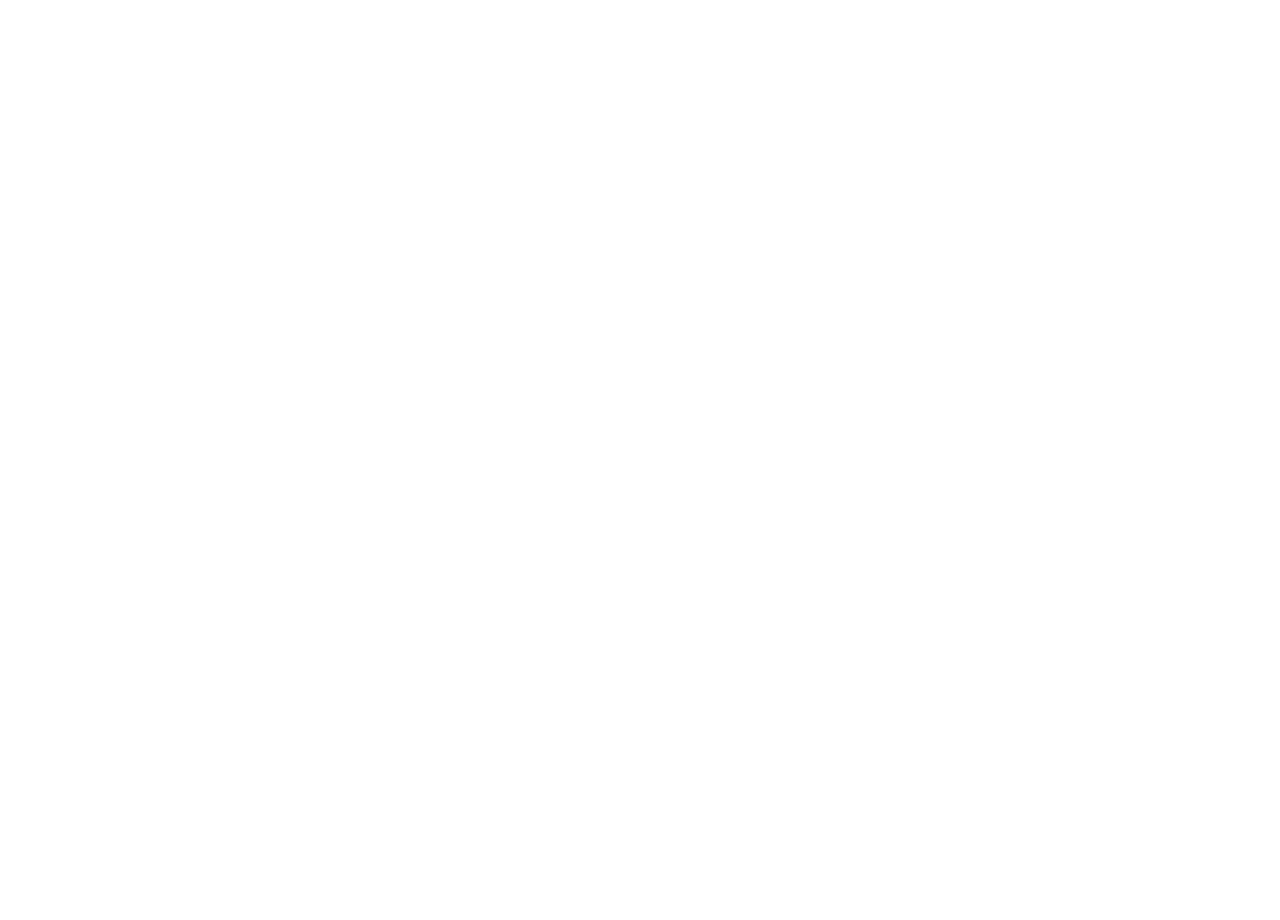
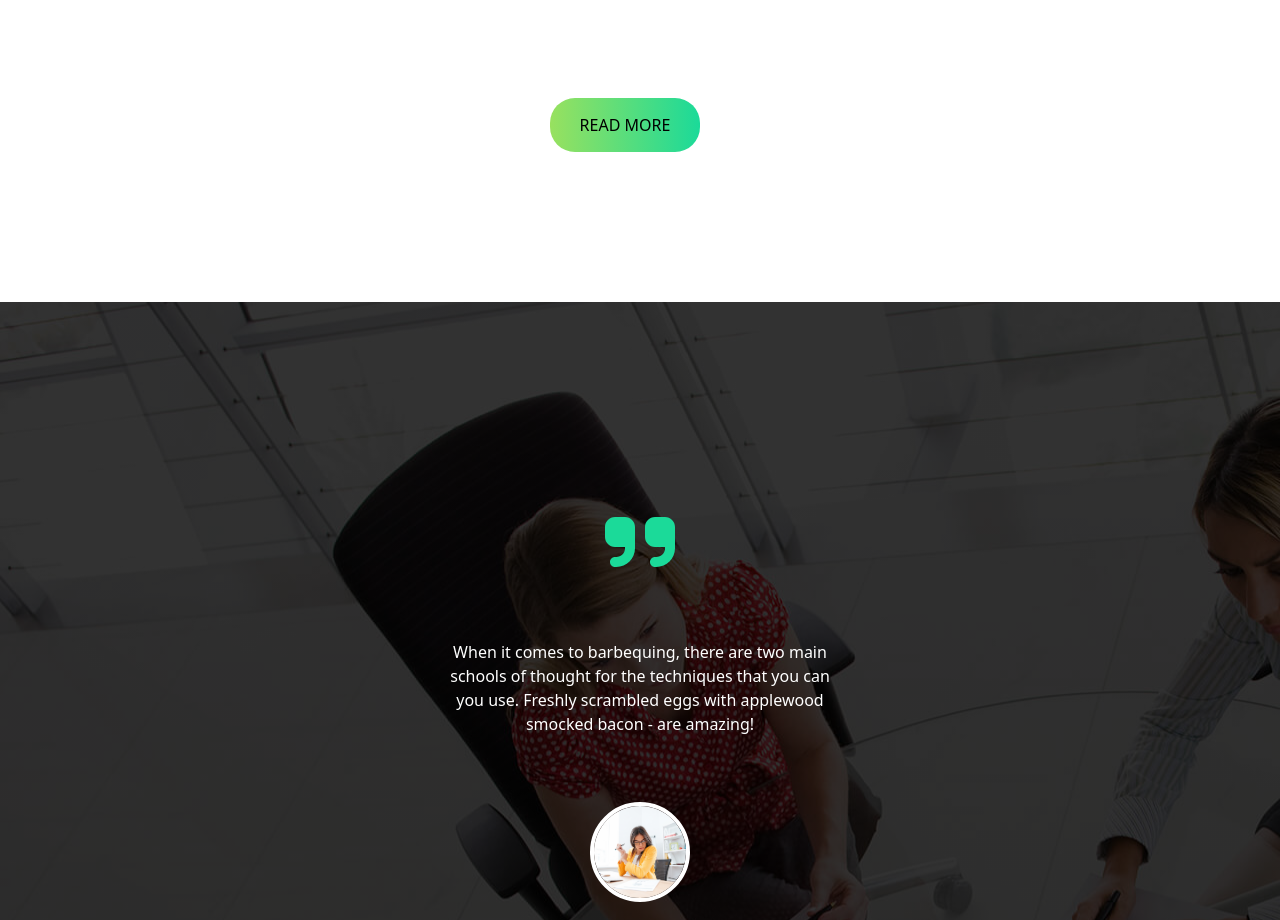
Before and after one commit to mattia0419/proj-html-vuejs, a Vue app: page / in a window 1280 px wide. Shown: the part 3972-4892 px from the top of the page. Before the commit the page ends 4120 px from the top, so only its background shows below. Built offline with nearby package versions, Linux system fonts and the light colour scheme.

Commit message:
add fifth section

```diff
--- a/src/components/AppMain.vue
+++ b/src/components/AppMain.vue
@@ -159,14 +159,25 @@
                     </p>
                 </div>
             </div>
-            <div class="container-fluid">
+            <div class="container-fluid text-center">
                 <div class="row row-cols-md-2 row-cols-lg-4 g-1">
                     <div class="col" v-for="gridImage in gridImages">
                         <img :src="buildingImagePath(gridImage)" alt="">
                     </div>
 
                 </div>
+                <button>READ MORE</button>
             </div>
+
+        </div>
+        <div class="fifth-section">
+            <h1 class="other-green"><font-awesome-icon :icon="['fas', 'quote-right']" size="2xl" /></h1>
+            <p class="par">When it comes to barbequing, there are two main schools of thought for the techniques that you
+                can you use.
+                Freshly scrambled eggs with applewood smocked bacon - are amazing!</p>
+            <img src="../assets/images/businesswoman-analysing-document-P8WSNMC-1024x820.jpg" alt="">
+            <h3 class="other-green">LISSA DURBIN</h3>
+            <span>Client</span>
 
         </div>
 
@@ -329,6 +340,13 @@
             box-shadow: 0px 0px 35px -20px;
         }
 
+        .card:hover {
+            transition: 0.5s;
+            background-image: linear-gradient(to right, #98E15F, #1BDA99);
+            color: white;
+
+        }
+
         h5 {
             padding-bottom: 15px;
         }
@@ -479,5 +497,53 @@
         background-color: linear-gradient(to left, #98E15F, #1BDA99);
         transition: 0.5s;
     }
+
+    button {
+        padding: 15px 30px;
+        border-radius: 25px;
+        border: transparent;
+        margin-right: 30px;
+        background-image: linear-gradient(to right, #98E15F, #1BDA99);
+        margin-top: 100px;
+    }
+}
+
+// FIFTH SECTION
+.fifth-section {
+    width: 100%;
+
+
+    background-image: linear-gradient(rgba(0, 0, 0, 0.8), rgba(0, 0, 0, 0.8)), url(../assets/images/four-businesspeople-in-a-boardroom-with-paperwork-PC4V8H4.jpg);
+    background-repeat: no-repeat;
+    background-position-y: 0px;
+    background-position-x: 0px;
+    color: white;
+    display: flex;
+    flex-direction: column;
+    justify-content: center;
+    align-items: center;
+
+    h1 {
+        padding-top: 200px;
+    }
+
+    .par {
+        width: 30%;
+        padding: 50px 0;
+        text-align: center;
+    }
+
+    img {
+        width: 100px;
+        height: 100px;
+        object-fit: cover;
+        border-radius: 50%;
+        border: solid 4px white;
+        margin-bottom: 40px;
+    }
+
+    span {
+        padding-bottom: 200px;
+    }
 }
 </style>
--- a/src/main.js
+++ b/src/main.js
@@ -23,11 +23,15 @@
 
 import { faTabletScreenButton } from '@fortawesome/free-solid-svg-icons'
 
+import { faQuoteRight } from '@fortawesome/free-solid-svg-icons'
+
+
+
 
 
 
 /* add icons to the library */
-library.add(faFacebook, faTwitter, faPinterestP, faMagnifyingGlass, faClock, faCloud, faCompass, faTabletScreenButton)
+library.add(faFacebook, faTwitter, faPinterestP, faMagnifyingGlass, faClock, faCloud, faCompass, faTabletScreenButton, faQuoteRight)
 
 
 
```
